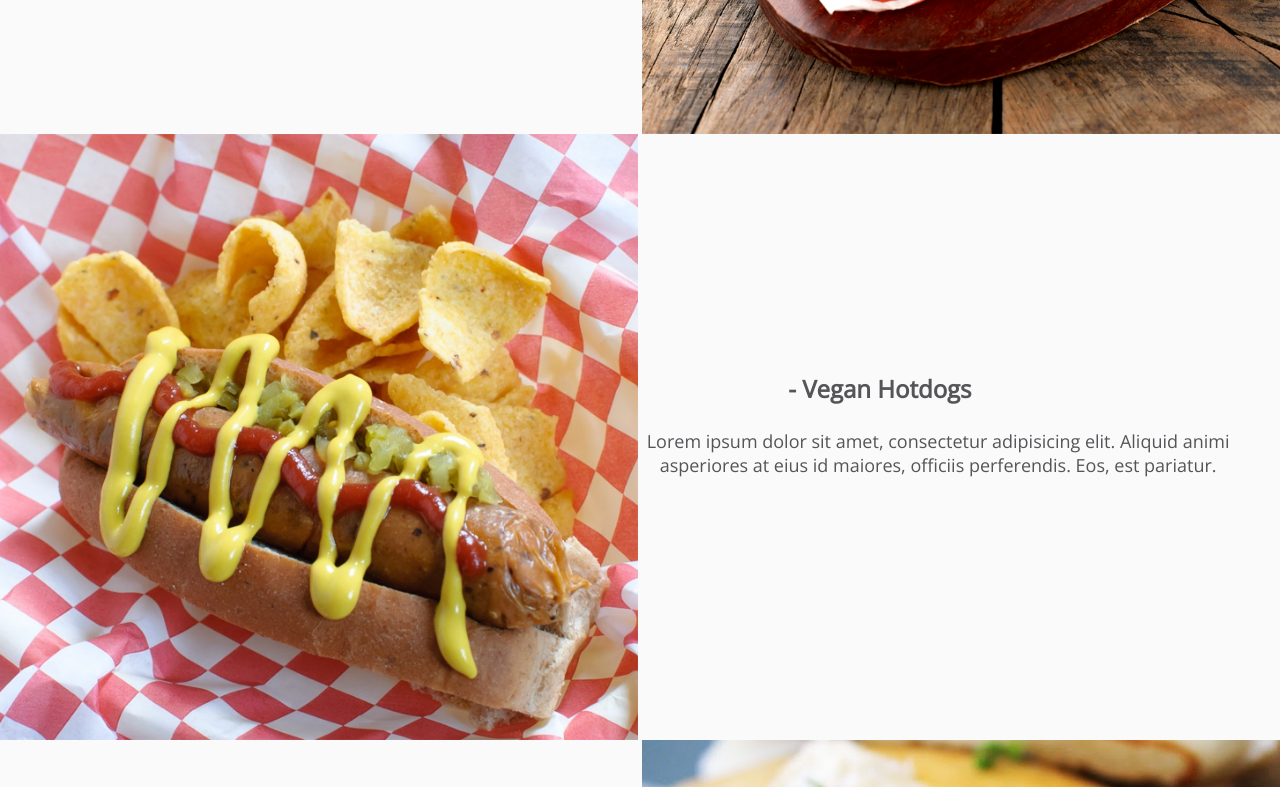
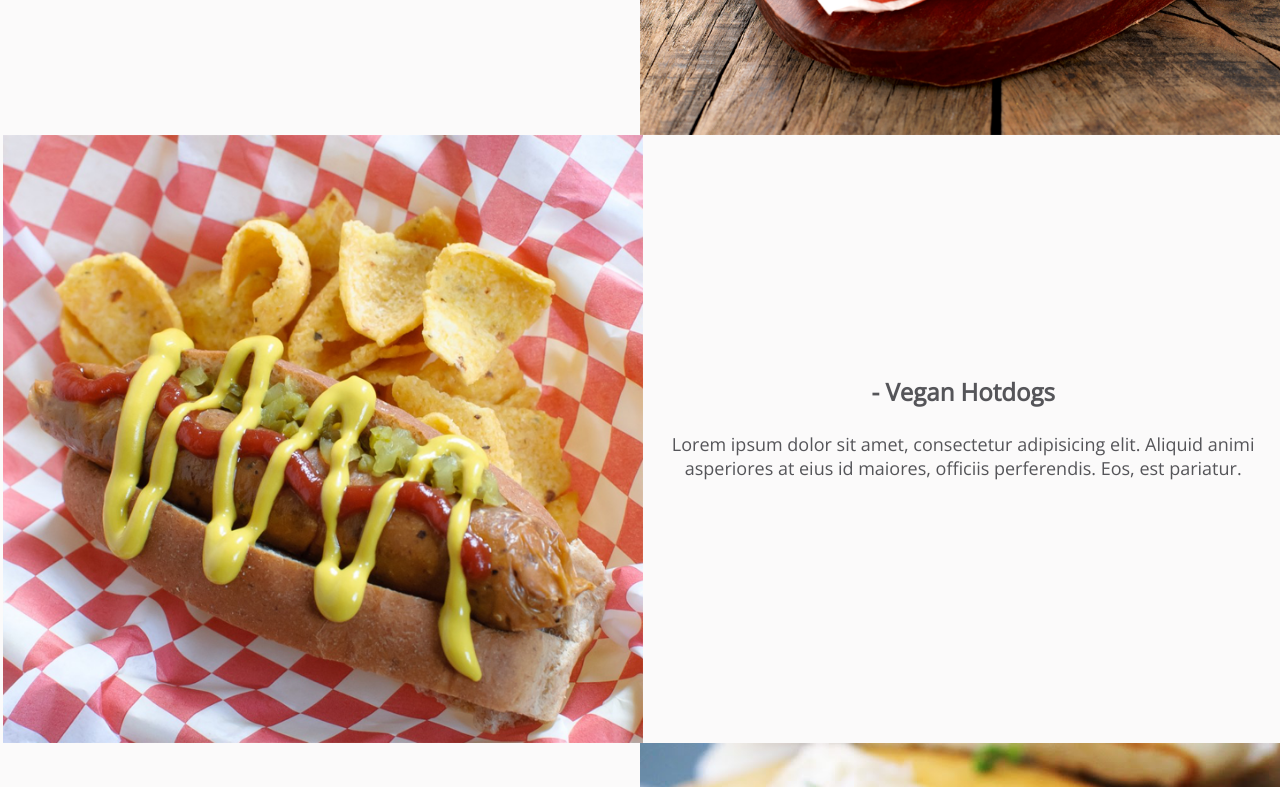
Before and after one commit to adovg/test_work, a website: page Level1/index.html in a window 1280 px wide. Shown: the part 1480-2267 px from the top of the page. Drawn offline with nearby package versions, Linux system fonts and the light colour scheme.

Commit message:
bug fixed

```diff
--- a/Level1/index.html
+++ b/Level1/index.html
@@ -62,7 +62,7 @@
 	<div class="food__content-reverse">
 		<div class="content__text">
 			<h3>- Vegan Hotdogs</h3>
-			<p class="content__text-reverse">Lorem ipsum dolor sit amet, consectetur adipisicing elit. Aliquid animi asperiores at eius id maiores, officiis perferendis. Eos, est pariatur.</p>
+			<p>Lorem ipsum dolor sit amet, consectetur adipisicing elit. Aliquid animi asperiores at eius id maiores, officiis perferendis. Eos, est pariatur.</p>
 		</div>
 		<div class="content__img">
 			<img src="build/img/hd2.png" alt="hot dog pic">
--- a/Level1/src/css/main.scss
+++ b/Level1/src/css/main.scss
@@ -62,12 +62,7 @@ body {
 	margin: 20px auto 40px auto;
 
 		h1 {
-			text-align: center;
-			font-size: 56px;
-			font-weight: 300;
-			opacity: 1;
-			color: #555559;
-			margin-bottom: 70px;
+			@extend %h1
 		}
 }
 
@@ -113,47 +108,31 @@ body {
 	margin-bottom: -5px;
 
 	h3 {
-		text-align: left;
-		height: 25px;
-		color: #555559;
-		font-weight: bold;
-		font-size: 24px;
-		margin-bottom: 32px;
+		@extend %h3;
 	}
 
 }
 
 .food__content-reverse {
 	display: flex;
-	flex-wrap: wrap;
+	flex-wrap: nowrap;
 	justify-content: space-around;
 	flex-direction: row-reverse;
 	align-items: center;
 	margin-bottom: -5px;
 
 	h3 {
-		text-align: left;
-		height: 25px;
-		color: #555559;
-		font-weight: bold;
-		font-size: 24px;
-		margin-bottom: 32px;
-		margin-left: 150px;
+		@extend %h3;
 	}
 
 }
-.content__text-reverse {
-	text-align: left;
-	font-size: 18px;
-	color: #555559;
-	height: 67px;
-	margin-bottom: 10px;
-}
 
 .content__text{
-	flex-grow: 1;
-	flex-basis: 44%;
-	margin-right: 42px;
+	display: flex;
+	flex-direction: column;
+	align-items: center;
+	justify-content: center;
+	width: 49%;
 
 		p {
 			text-align: center;
@@ -165,11 +144,11 @@ body {
 }
 
 .content__img {
-	flex-grow: 1;
-	flex-basis: 47%;
+	width: 50%;
 
 		img {
 			width: 100%;
+			height: auto;
 		}
 }
 
@@ -208,6 +187,5 @@ body {
 }
 
 
-
-
 @import "media";
+@import "mixins";
--- a/Level1/src/css/media.scss
+++ b/Level1/src/css/media.scss
@@ -20,7 +20,7 @@
 @media (max-width:768px) {
   .food__content-reverse {
     display: flex;
-    flex-wrap: wrap;
+    flex-wrap: nowrap;
     justify-content: space-around;
     flex-direction: column;
     align-items: center;
--- /dev/null
+++ b/Level1/src/css/mixins.scss
@@ -0,0 +1,17 @@
+%h1 {
+  text-align: center;
+  font-size: 56px;
+  font-weight: 300;
+  opacity: 1;
+  color: #555559;
+  margin-bottom: 70px;
+}
+
+%h3 {
+  text-align: left;
+  height: 25px;
+  color: #555559;
+  font-weight: bold;
+  font-size: 24px;
+  margin-bottom: 32px;
+}
```
Also changed, not shown: Level1/build/css/style.css, 1 other file.
